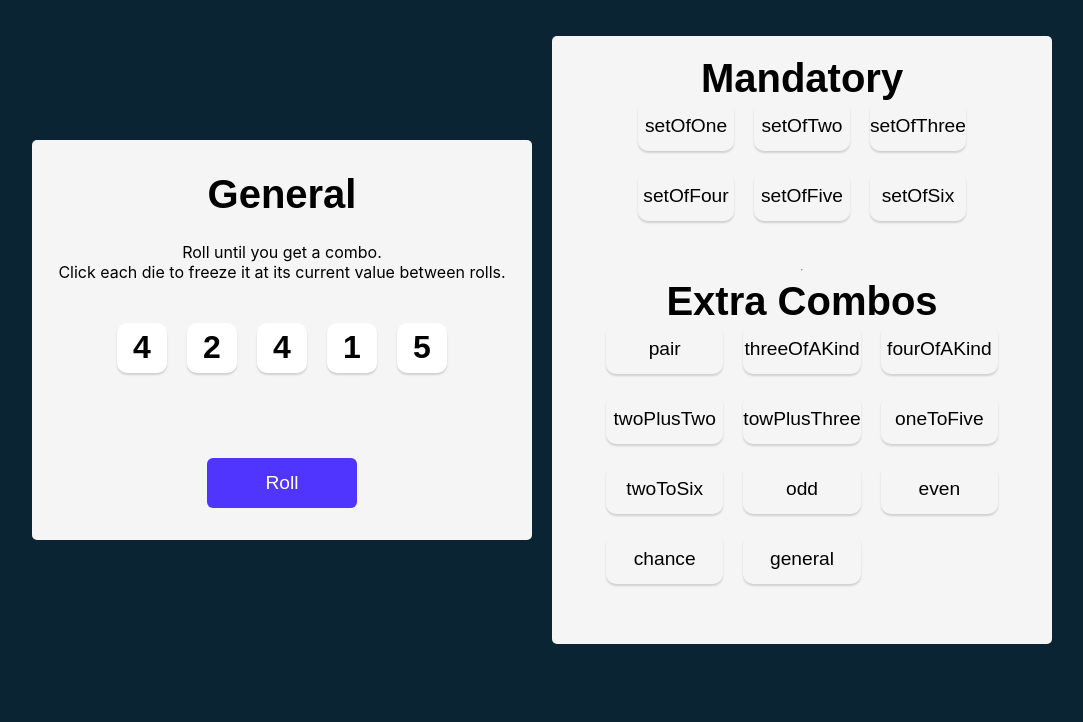
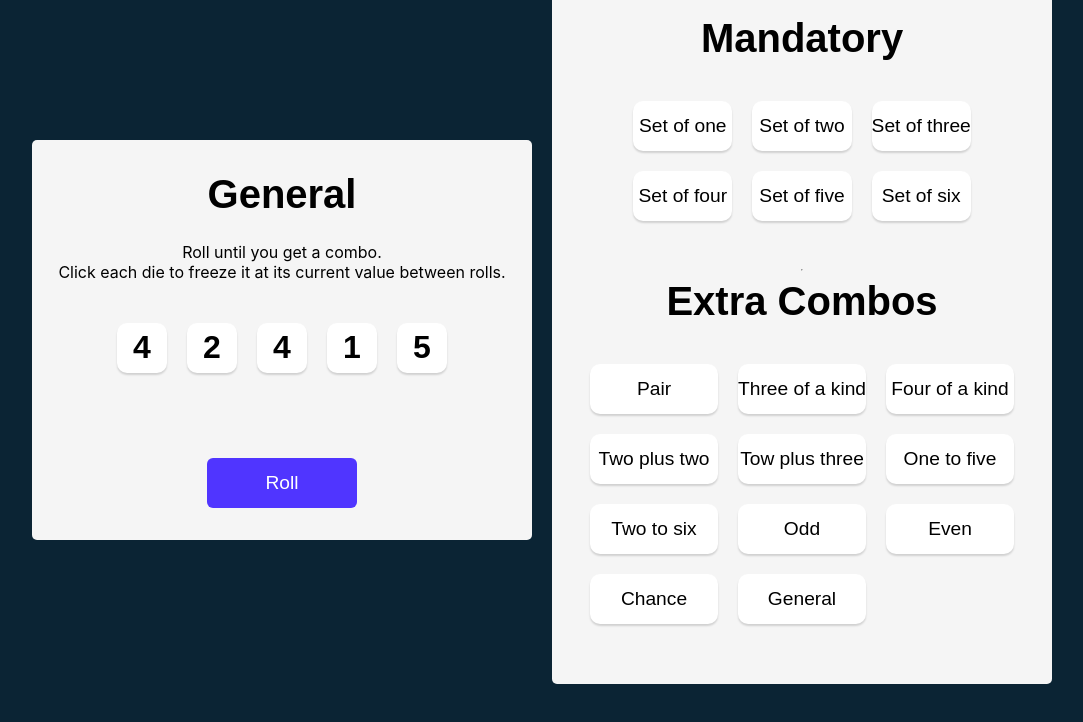
Before and after one commit to Axxxll/react-tenzies-game, a React (Vite) app: page / in a window 1280 px wide. Shown: the top 722 px of the page, without its empty margins (98-1181 px from the left). Built offline with nearby package versions, Linux system fonts and the light colour scheme.

Commit message:
Display of the combos is easier to understand

```diff
--- a/src/components/Combinations.tsx
+++ b/src/components/Combinations.tsx
@@ -1,8 +1,11 @@
 export default function Combinations(props: {combo: string}) {
+
+    const combo = props.combo.split(/(?=[A-Z])/).map((element, index) => index === 0 ? element[0].toUpperCase() + element.substring(1) : element[0].toLocaleLowerCase() + element.substring(1)).join(" ")
+
     return (
-        <div className="combo-face">
+        <div className="combo-face" style={{backgroundColor: 'white'}}>
             <p className="combo">
-                {props.combo}
+                {combo}
             </p>
         </div>
     )
--- a/src/index.css
+++ b/src/index.css
@@ -64,7 +64,8 @@ body {
   display: grid;
   grid-template: auto auto / repeat(3, 1fr);
   gap: 20px;
-  margin-bottom: 40px;
+  margin: 40px 0px;
+
 }
 
 .combo-face {
```
